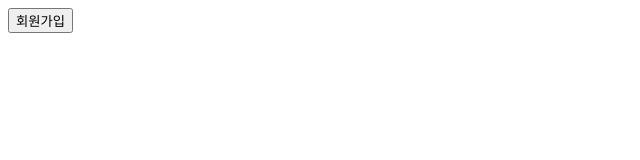
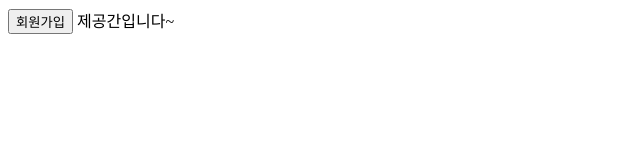
Before and after one commit to d0ngwooK1m/Hanghae99-group2-Test, a plain HTML site: page index.html in a window 1280 px wide. Shown: the whole page, without its empty margins (0-640 px from the left). Drawn offline with nearby package versions, Linux system fonts and the light colour scheme.

Commit message:
제공간이에요~

```diff
--- a/index.html
+++ b/index.html
@@ -30,6 +30,7 @@
                     <button class="btn" id="SU_cancel">취소</button>
                 </div>
             </div>
+            제공간입니다~
     </section>
     <script src="modal_btn.js"></script>
 </body>
```
